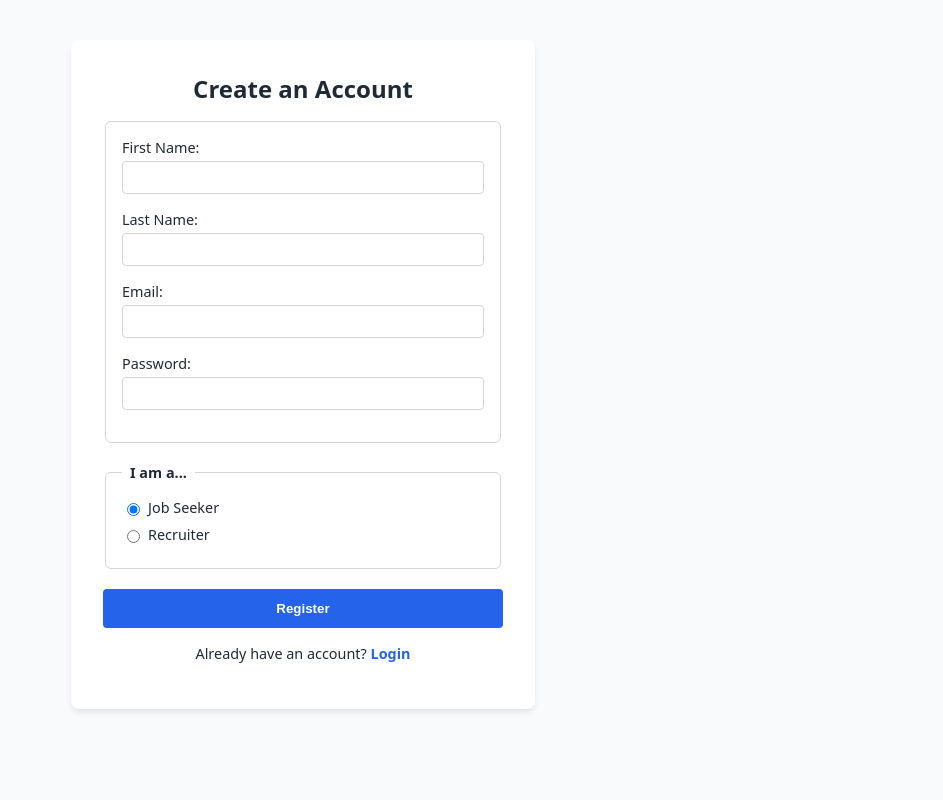
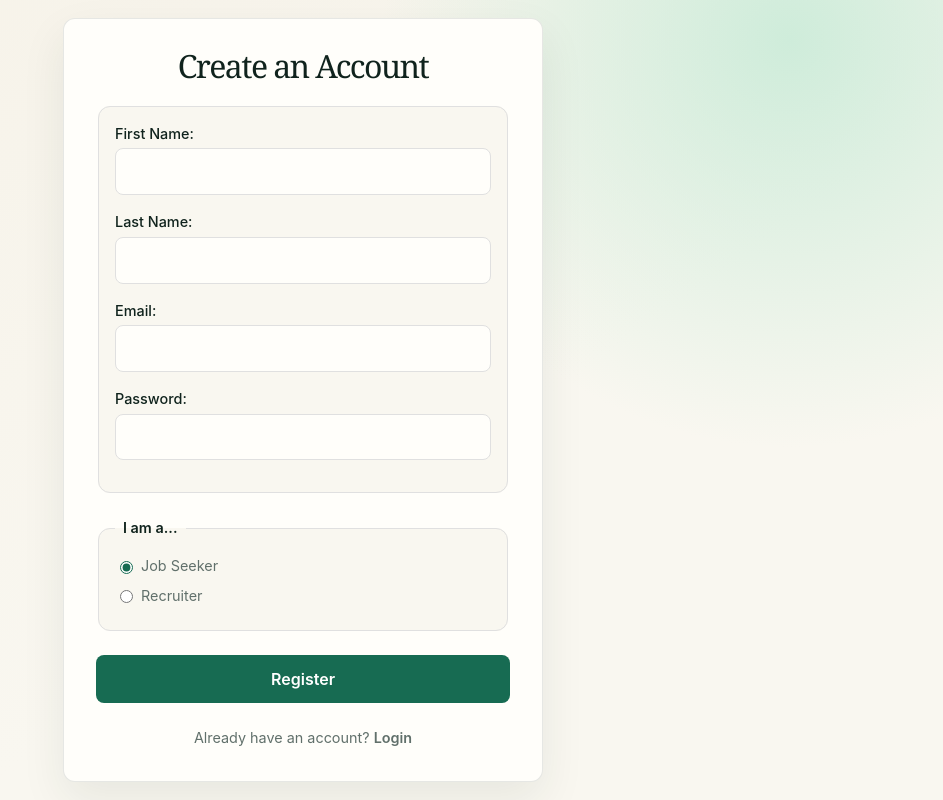
Before and after one commit to HarshPatel-2005/CareerConnect---Job-Search-and-Application-Tracking-Platform, a website: page src/public/register.html in a window 1280 px wide. Shown: the whole page, without its empty margins (337-1280 px from the left). Drawn offline with Linux system fonts and the light colour scheme.

Commit message:
Refactor register page styles: replace old CSS with new cohesive styles and update HTML link to new stylesheet

```diff
--- /dev/null
+++ b/src/public/css/pages/register.css
@@ -0,0 +1,43 @@
+body {
+    display: flex;
+    justify-content: center;
+    align-items: center;
+    padding: var(--space-xl);
+}
+
+.container {
+    background: var(--color-bg-elevated);
+    padding: var(--space-xl);
+    border-radius: var(--radius-lg);
+    border: 1px solid var(--card-border);
+    box-shadow: var(--card-shadow);
+    width: 100%;
+    max-width: 480px;
+}
+
+.container h1 {
+    margin-top: 0;
+    margin-bottom: var(--space-lg);
+    font-family: var(--font-serif);
+    font-size: 2rem;
+    font-weight: 500;
+    text-align: center;
+    color: var(--color-text-main);
+}
+
+.login-link {
+    text-align: center;
+    margin-top: var(--space-lg);
+    font-size: 0.9rem;
+    color: var(--color-text-muted);
+}
+
+.login-link a {
+    color: var(--color-primary);
+    text-decoration: none;
+    font-weight: 600;
+}
+
+.login-link a:hover {
+    text-decoration: underline;
+}
--- a/src/public/css/register.css
+++ /dev/null
@@ -1,77 +0,0 @@
-body {
-    font-family: system-ui, -apple-system, sans-serif;
-    background-color: #f9fafb;
-    color: #1f2937;
-    display: flex;
-    justify-content: center;
-    padding: 2rem;
-}
-
-.container {
-    background: white;
-    padding: 2rem;
-    border-radius: 8px;
-    box-shadow: 0 4px 6px -1px rgba(0, 0, 0, 0.1);
-    width: 100%;
-    max-width: 400px;
-}
-
-h1 { margin-top: 0; font-size: 1.5rem; text-align: center; }
-
-fieldset {
-    border: 1px solid #d1d5db;
-    border-radius: 6px;
-    margin-bottom: 1.25rem;
-    padding: 1rem;
-}
-
-legend { font-weight: 600; padding: 0 0.5rem; font-size: 0.9rem; }
-
-label { display: block; margin-bottom: 0.25rem; font-size: 0.9rem; font-weight: 500; }
-.radio-label { display: flex; align-items: center; font-weight: 400; margin-bottom: 0.5rem; cursor: pointer; }
-.radio-label input { margin-right: 0.5rem; }
-
-input[type="text"], input[type="email"], input[type="password"] {
-    width: 100%;
-    padding: 0.5rem;
-    margin-bottom: 1rem;
-    border: 1px solid #d1d5db;
-    border-radius: 4px;
-    box-sizing: border-box;
-}
-
-button {
-    width: 100%;
-    padding: 0.75rem;
-    background: #2563eb;
-    color: white;
-    border: none;
-    border-radius: 4px;
-    font-weight: 600;
-    cursor: pointer;
-}
-button:disabled { background: #9ca3af; cursor: not-allowed; }
-button:hover:not(:disabled) { background: #1d4ed8; }
-
-.hidden { display: none !important; }
-.dynamic-inputs { margin-top: 1rem; padding-top: 1rem; border-top: 1px dashed #d1d5db; }
-
-.alert { padding: 0.75rem; border-radius: 4px; margin-bottom: 1rem; display: none; }
-.alert.error { background-color: #fee2e2; color: #991b1b; display: block; }
-.alert.success { background-color: #dcfce3; color: #166534; display: block; }
-
-.login-link {
-    text-align: center;
-    margin-top: 1rem;
-    font-size: 0.9rem;
-}
-
-.login-link a {
-    color: #2563eb;
-    text-decoration: none;
-    font-weight: 600;
-}
-
-.login-link a:hover {
-    text-decoration: underline;
-}
--- a/src/public/register.html
+++ b/src/public/register.html
@@ -5,7 +5,8 @@
     <meta charset="UTF-8">
     <meta name="viewport" content="width=device-width, initial-scale=1.0">
     <title>Create an Account</title>
-    <link rel="stylesheet" href="./css/register.css">
+    <link rel="stylesheet" href="/css/pages/register.css">
+    <link rel="stylesheet" href="/css/main.css">
     <script src="./js/register.js" defer></script>
 </head>
 
```
